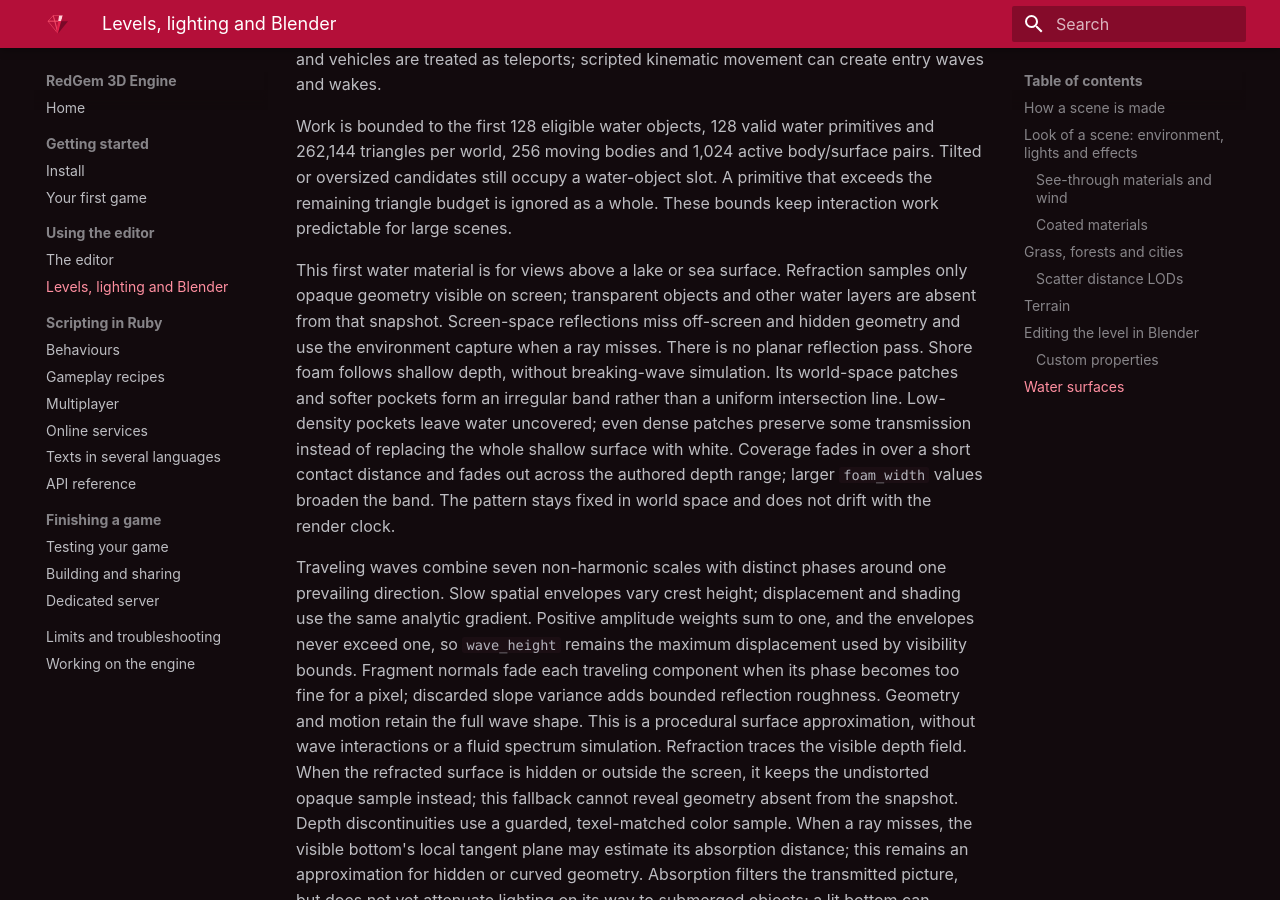
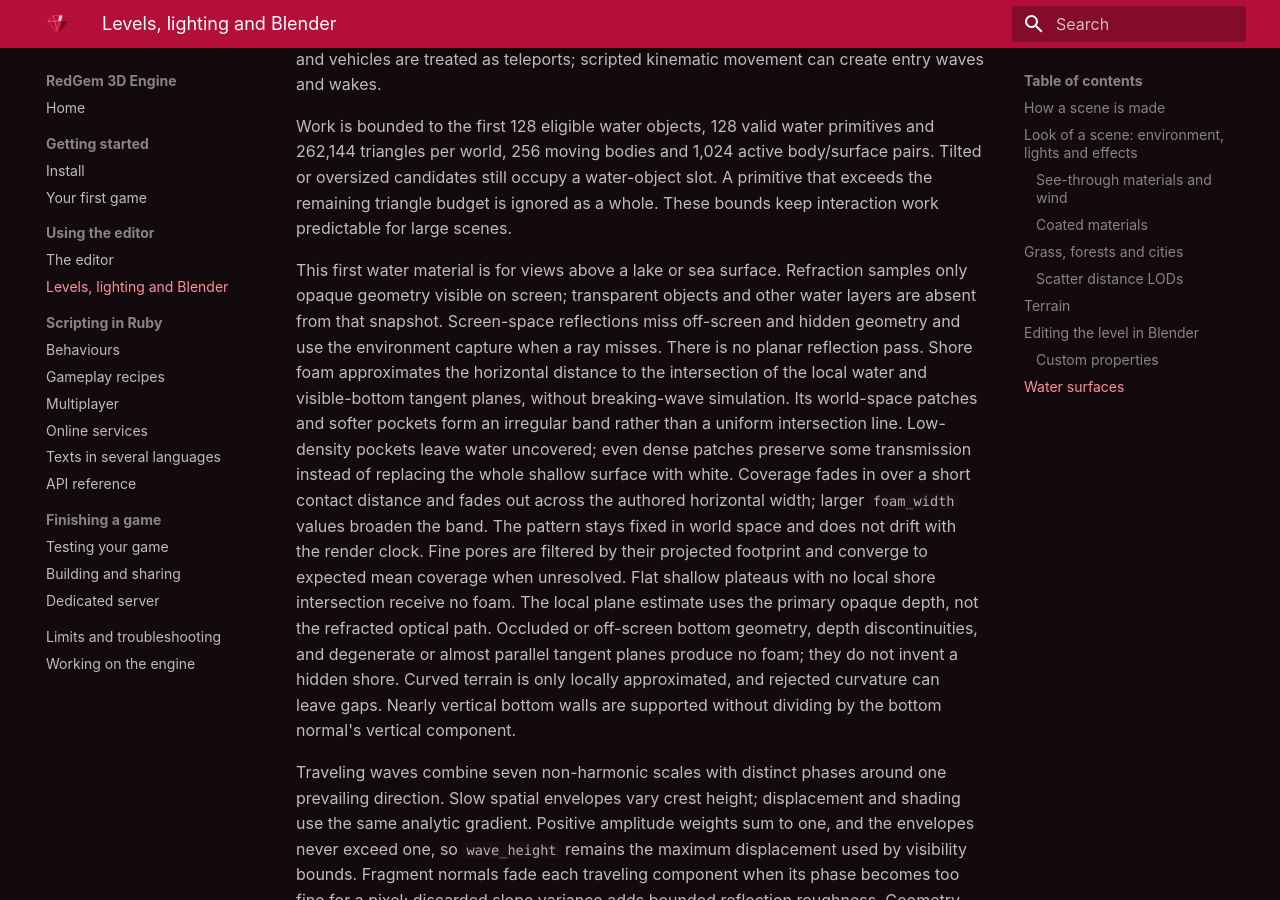
Before and after one commit to carlosdanielpohlod/redgem, an MkDocs documentation site: the page built from docs/levels.md, in a window 1280 px wide and 900 px high, scrolled down 10187 px. Built offline with MkDocs 1.6.1 and Material for MkDocs 9.7.7, drawn with Linux system fonts in a browser that asks for light colours; some of the changed text lies outside the part shown.

Commit message:
Measure shore foam width along the water surface

```diff
--- a/docs/levels.md
+++ b/docs/levels.md
@@ -295,7 +295,7 @@ water depth and absorption instead.
 | `absorption_red` | `0.35` | Red light absorption per meter, from 0 to 10. |
 | `absorption_green` | `0.08` | Green light absorption per meter, from 0 to 10. |
 | `absorption_blue` | `0.035` | Blue light absorption per meter, from 0 to 10. |
-| `foam_width` | `0.12` | Nominal shallow depth range for a soft shore foam band, in meters; 0 disables it. World-space patches vary its reach from 0.6 to 1.4 times this value. |
+| `foam_width` | `0.12` | Nominal local horizontal width of a shore foam band, in meters; 0 disables it. World-space patches vary its reach from 0.85 to 1.15 times this value. |
 | `refraction` | `0.035` | Refraction strength, from 0 to 0.1; the default uses water's IOR of 1.333 and 0 keeps the bottom undistorted. |
 
 The Blender helper `scene_kit.water_material("Pond", wave_height=0.04, wavelength=2.0)`
@@ -340,13 +340,20 @@ triangle budget is ignored as a whole. These bounds keep interaction work predic
 This first water material is for views above a lake or sea surface. Refraction samples only
 opaque geometry visible on screen; transparent objects and other water layers are absent from
 that snapshot. Screen-space reflections miss off-screen and hidden geometry and use the environment capture
-when a ray misses. There is no planar reflection pass. Shore foam follows shallow depth, without
-breaking-wave simulation. Its world-space patches and softer pockets form an irregular band
+when a ray misses. There is no planar reflection pass. Shore foam approximates the horizontal distance
+to the intersection of the local water and visible-bottom tangent planes, without breaking-wave simulation.
+Its world-space patches and softer pockets form an irregular band
 rather than a uniform intersection line. Low-density pockets leave water uncovered; even dense
 patches preserve some transmission instead of replacing the whole shallow surface with white.
 Coverage fades in over a short contact distance and
-fades out across the authored depth range; larger `foam_width` values broaden the band. The
-pattern stays fixed in world space and does not drift with the render clock.
+fades out across the authored horizontal width; larger `foam_width` values broaden the band. The
+pattern stays fixed in world space and does not drift with the render clock. Fine pores are filtered
+by their projected footprint and converge to expected mean coverage when unresolved. Flat shallow
+plateaus with no local shore intersection receive no foam. The local plane estimate uses the primary
+opaque depth, not the refracted optical path. Occluded or off-screen bottom geometry, depth discontinuities,
+and degenerate or almost parallel tangent planes produce no foam; they do not invent a hidden shore.
+Curved terrain is only locally approximated, and rejected curvature can leave gaps. Nearly vertical
+bottom walls are supported without dividing by the bottom normal's vertical component.
 
 Traveling waves combine seven non-harmonic scales with distinct phases around one prevailing
 direction. Slow spatial envelopes vary crest height; displacement and shading use the same
```
Also changed, not shown: KNOWN_LIMITATIONS.md (+5 -3 lines), docs/water-coastal-validation.md (+49 -6 lines), 4 other files.
